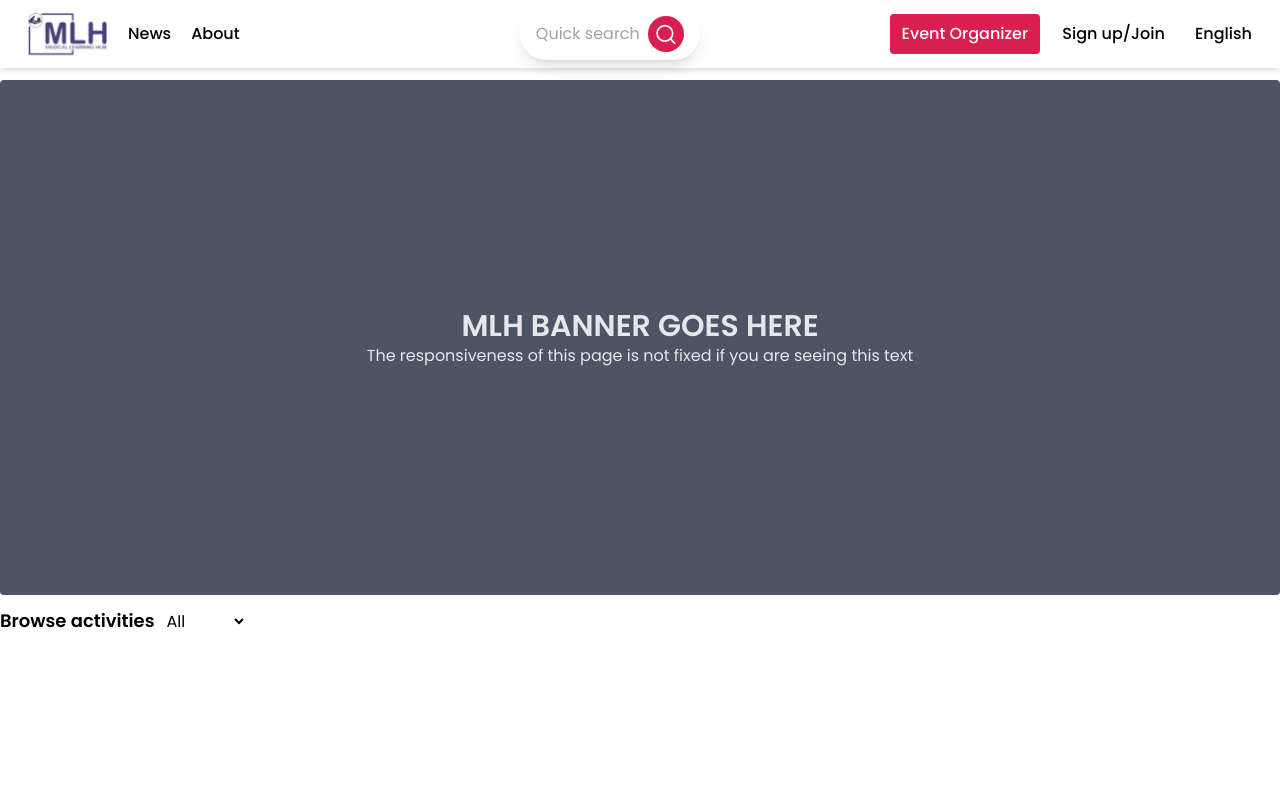
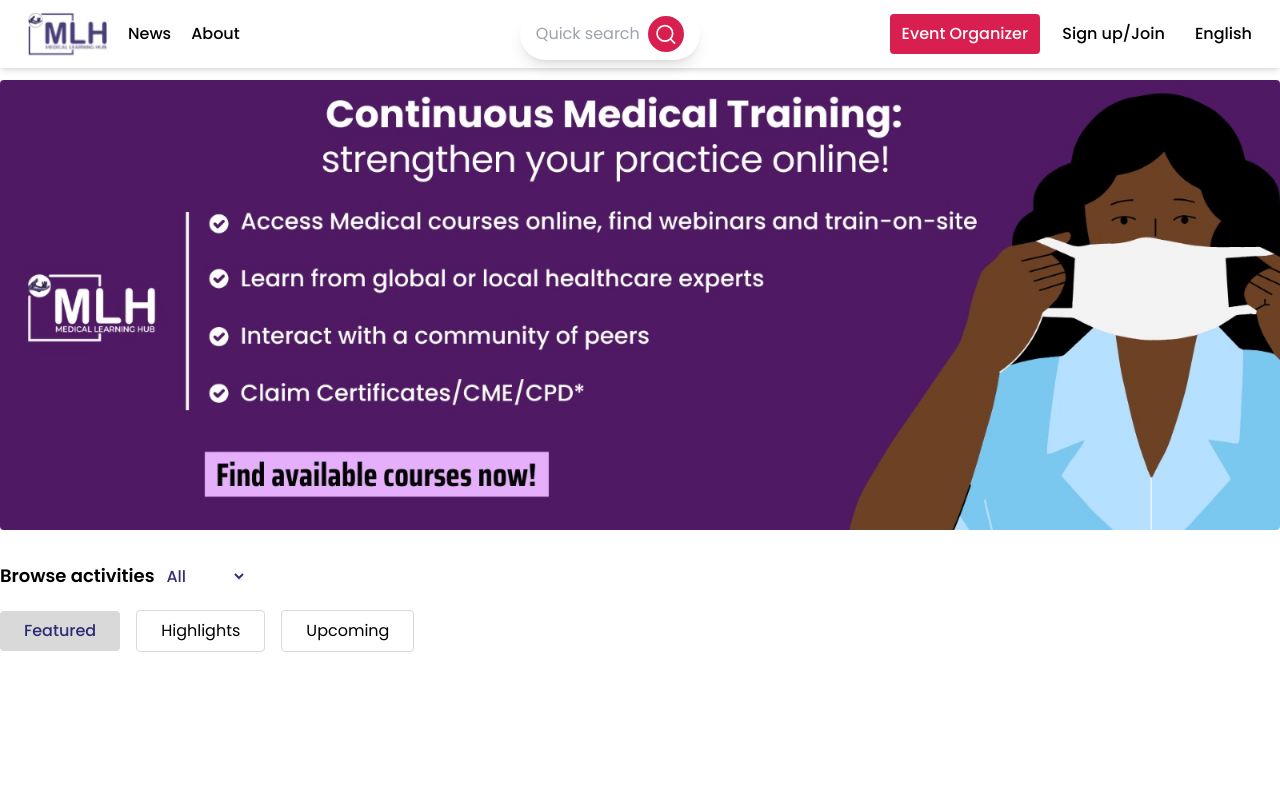
Before and after one commit to Arthur-Smart/MLH, a Next.js app: page / in a window 1280 px wide. Shown: the top 800 px of the page. Built offline with nearby package versions, Linux system fonts and the light colour scheme.

Commit message:
Finishesd the nav bar

```diff
--- a/src/app/globals.css
+++ b/src/app/globals.css
@@ -8,6 +8,12 @@ html{
     overflow-x: hidden;
 }
 
+
+.banner_image{
+  width:100%;
+  height:100%;
+  object-fit: cover;
+}
 
 @tailwind base;
 @tailwind components;
--- a/src/app/page.tsx
+++ b/src/app/page.tsx
@@ -1,28 +1,90 @@
-import Link from 'next/link'
-import React from 'react'
+"use client";
+
+import Link from "next/link";
+import React, { useState } from "react";
+import Image from "next/image";
+import BANNER from "../../public/banner.jpg";
 
 const page = () => {
+  const [selected, setSelected] = useState(1);
+
+  type ActivitiesType = {
+    id: number;
+    title: string;
+  };
+
+  const ActivitiesBtns: ActivitiesType[] = [
+    {
+      id: 1,
+      title: "Featured",
+    },
+    {
+      id: 2,
+      title: "Highlights",
+    },
+    {
+      id: 3,
+      title: "Upcoming",
+    },
+  ];
+
   return (
     <main className="w-screen flex flex-col items-center justify-center">
-      <section className="container px-3 rounded h-[515px] bg-gray-600 my-3 flex flex-col items-center justify-center">
-        <p className="text-3xl text-gray-200 font-semibold">MLH BANNER GOES HERE</p>
-        <p className="text-gray-200">The responsiveness of this page is not fixed if you are seeing this text</p>
+      <section className="container px-0 rounded h-[450px] overflow-hidden bg-gray-600 my-3 flex flex-col items-center justify-center">
+        {/* <p className="text-3xl text-gray-200 font-semibold">
+          MLH BANNER GOES HERE
+        </p>
+        <p className="text-gray-200">
+          The responsiveness of this page is not fixed if you are seeing this
+          text
+        </p> */}
+        <Image
+          src={BANNER}
+          alt="Medical Learning Hub"
+          width={1700}
+          height={750}
+          className="banner_image"
+        />
       </section>
-      <section className="flex items-start items-center p-0 container">
+      <section className="container flex items-start items-center mt-5">
         <h2 className="font-semibold text-lg">Browse activities</h2>
-        <select className="ml-2 text-base bg-transparent outline-0">
+        <select className="ml-2 text-base bg-transparent outline-0 text-[#3E2C78] font-medium">
           <option value="all">All</option>
           <option value="kenya">Kenya</option>
           <option value="uganda">Uganda</option>
         </select>
       </section>
-    <div className="w-screen h-screen flex items-center justify-center flex flex-col px-4">
-        <p className="text-2xl text-center">Our Landing page is being developed 😊?</p>
-        <p className="text-center">Check the Activity page using the button below</p>
-        <Link href="/registration/avenue" className="py-2 px-3 rounded bg-[#AAA2C4] text-[#2C2C74]">Activity Page</Link>
-    </div>
+      <section className="container flex items-center gap-4 mt-5">
+        {ActivitiesBtns.map((btn) => (
+          <button
+          onClick={() => setSelected(btn.id)}
+            className={
+              selected == btn.id
+                ? "bg-[#D9D9D9] py-2 px-6 text-[#2C2C74] font-medium rounded"
+                : "border-[#D9D9D9] border-[1px] rounded py-2 px-6"
+            }
+            key={btn.id}
+          >
+            {btn.title}
+          </button>
+        ))}
+      </section>
+      <div className="w-screen h-screen flex items-center justify-center flex flex-col px-4">
+        <p className="text-2xl text-center">
+          Our Landing page is being developed 😊?
+        </p>
+        <p className="text-center">
+          Check the Activity page using the button below
+        </p>
+        <Link
+          href="/registration/avenue"
+          className="py-2 px-3 rounded bg-[#AAA2C4] text-[#2C2C74]"
+        >
+          Activity Page
+        </Link>
+      </div>
     </main>
-  )
-}
+  );
+};
 
-export default page
+export default page;
--- a/src/globals/eventdetails/EventDetails.tsx
+++ b/src/globals/eventdetails/EventDetails.tsx
@@ -62,6 +62,7 @@ const EventDetails = () => {
       <div className="flex items-center gap-10 mt-7 overflow-y-hidden no-scrollbar">
         {buttons.map((button) => (
           <button
+          key={button.id}
             onClick={() => setSelected(button.id)}
             className={
               button.id == selected
--- /dev/null
+++ b/src/globals/featured/Featured.tsx
@@ -0,0 +1,10 @@
+import React from 'react'
+import styles from "./featured.module.css"
+
+const Featured = () => {
+  return (
+    <div>Featured</div>
+  )
+}
+
+export default Featured
--- a/tailwind.config.ts
+++ b/tailwind.config.ts
@@ -12,7 +12,7 @@ const config = {
   theme: {
     container: {
       center: true,
-      padding: "2rem",
+      // padding: "2rem",
       screens: {
         "2xl": "1300px",
       },
```
Also changed, not shown: public/banner.jpg (added), src/globals/activities/Activities.tsx (added), src/globals/activities/activities.module.css (added), src/globals/featured/featured.module.css (added).
